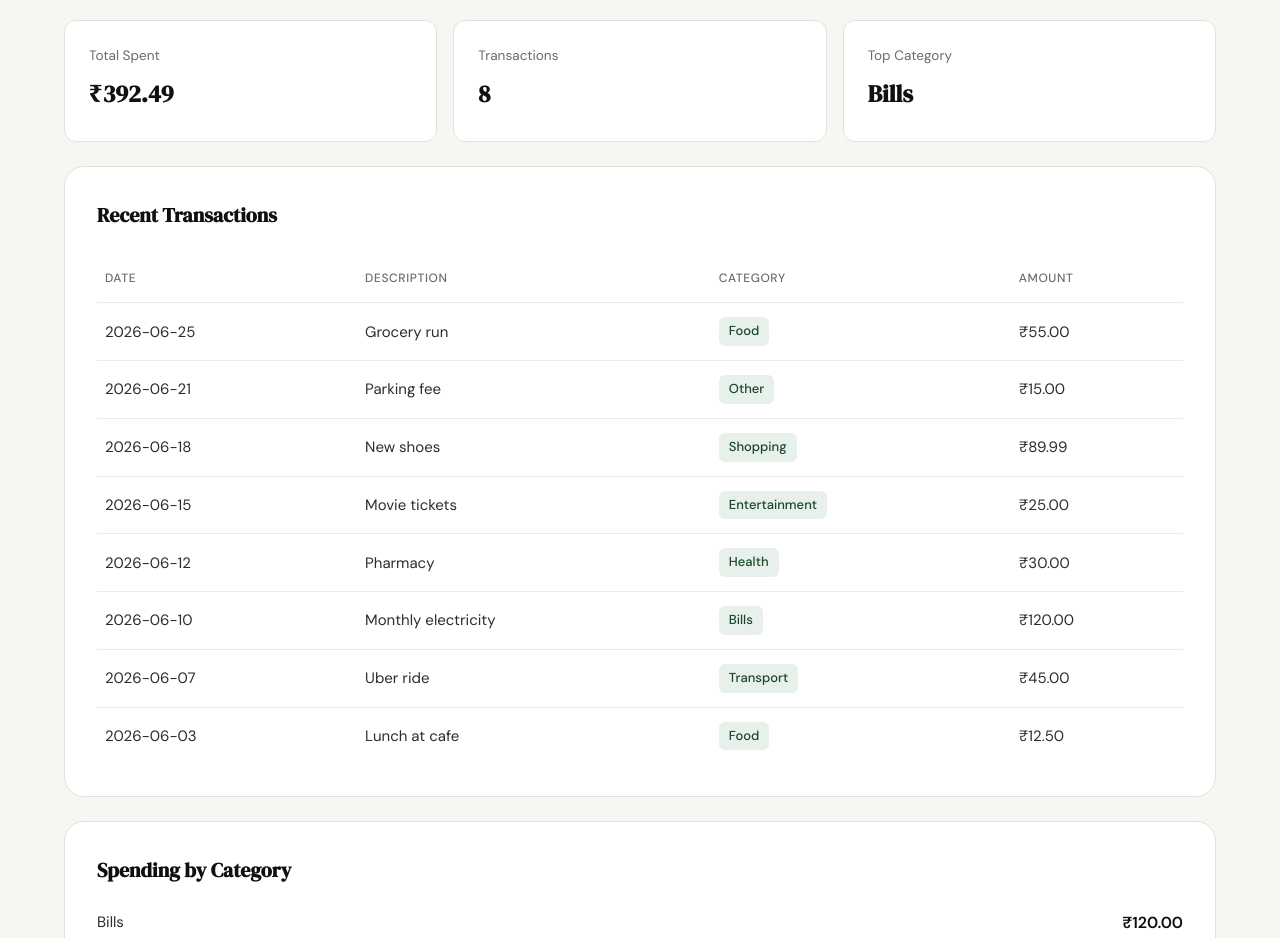
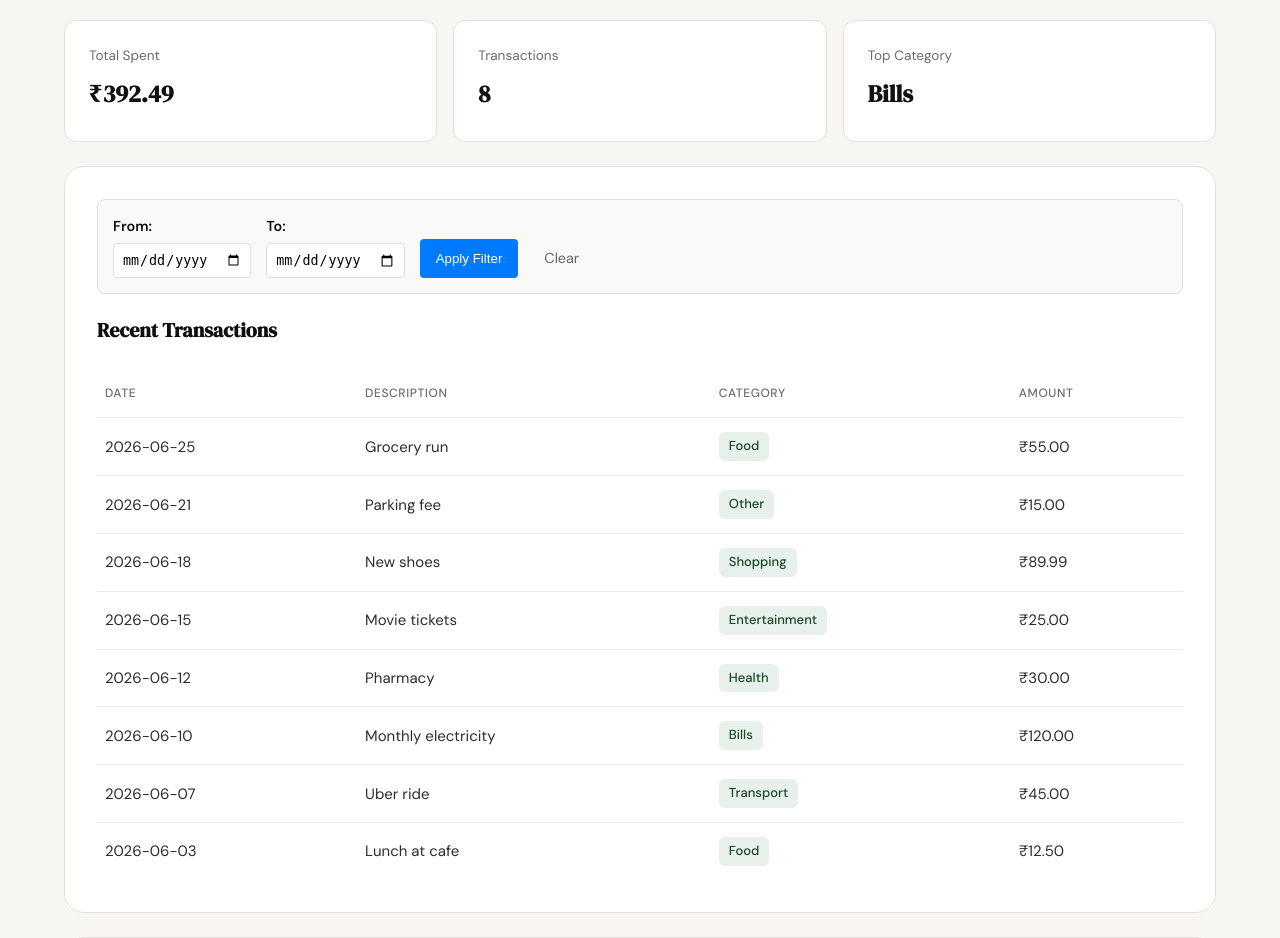
Before and after one commit to ShineAkash/spendly, a Flask app: page /profile in a window 1280 px wide. Shown: the part 280-1218 px from the top of the page. Run offline with Flask 3, Linux system fonts and the light colour scheme; a user stored in the database is signed in; data comes from the database, SQL or seed files in the repository.

Commit message:
add date filter to profile page

```diff
--- a/app.py
+++ b/app.py
@@ -159,40 +159,71 @@ def logout():
 def profile():
     db = get_db()
 
+    # Date filtering logic
+    start_date = request.args.get("start_date")
+    end_date = request.args.get("end_date")
+
+    valid_start = None
+    valid_end = None
+
+    if start_date:
+        try:
+            datetime.strptime(start_date, "%Y-%m-%d")
+            valid_start = start_date
+        except ValueError:
+            pass
+
+    if end_date:
+        try:
+            datetime.strptime(end_date, "%Y-%m-%d")
+            valid_end = end_date
+        except ValueError:
+            pass
+
+    def get_filter_clause(base_query):
+        params = [current_user.id]
+        query = f"{base_query} WHERE user_id = ?"
+        if valid_start:
+            query += " AND date >= ?"
+            params.append(valid_start)
+        if valid_end:
+            query += " AND date <= ?"
+            params.append(valid_end)
+        return query, params
+
     # User info
     cur = db.execute("SELECT created_at FROM users WHERE id = ?", (current_user.id,))
     row = cur.fetchone()
     member_since = datetime.strptime(row["created_at"], "%Y-%m-%d %H:%M:%S").strftime("%B %Y")
 
     # Transactions (ordered by date desc, limit 10)
-    cur = db.execute(
-        "SELECT date, description, category, amount FROM expenses WHERE user_id = ? ORDER BY date DESC LIMIT 10",
-        (current_user.id,)
-    )
+    base_tx_query = "SELECT date, description, category, amount FROM expenses"
+    tx_query, tx_params = get_filter_clause(base_tx_query)
+    tx_query += " ORDER BY date DESC LIMIT 10"
+    cur = db.execute(tx_query, tx_params)
     transactions = [dict(row) for row in cur.fetchall()]
 
     # Stats — total_spent and transaction_count
-    cur = db.execute(
-        "SELECT SUM(amount) as total, COUNT(*) as count FROM expenses WHERE user_id = ?",
-        (current_user.id,)
-    )
+    base_stats_query = "SELECT SUM(amount) as total, COUNT(*) as count FROM expenses"
+    stats_query, stats_params = get_filter_clause(base_stats_query)
+    cur = db.execute(stats_query, stats_params)
     stats_row = cur.fetchone()
     total_spent = stats_row["total"] or 0
     transaction_count = stats_row["count"] or 0
 
     # Top category
-    cur = db.execute(
-        "SELECT category, SUM(amount) as total FROM expenses WHERE user_id = ? GROUP BY category ORDER BY total DESC LIMIT 1",
-        (current_user.id,)
-    )
+    base_top_query = "SELECT category, SUM(amount) as total FROM expenses"
+    top_query, top_params = get_filter_clause(base_top_query)
+    top_query += " GROUP BY category ORDER BY total DESC LIMIT 1"
+    cur = db.execute(top_query, top_params)
     top_row = cur.fetchone()
     top_category = top_row["category"] if top_row else "None"
 
     # Category breakdown with percentages
-    cur = db.execute(
-        "SELECT category, SUM(amount) as total FROM expenses WHERE user_id = ? GROUP BY category ORDER BY total DESC",
-        (current_user.id,)
-    )
+    base_breakdown_query = "SELECT category, SUM(amount) as total FROM expenses"
+    breakdown_query, breakdown_params = get_filter_clause(base_breakdown_query)
+    breakdown_query += " GROUP BY category ORDER BY total DESC"
+    cur = db.execute(breakdown_query, breakdown_params)
     category_rows = cur.fetchall()
     grand_total = sum(r["total"] for r in category_rows) or 1
     categories = [
--- a/templates/profile.html
+++ b/templates/profile.html
@@ -30,6 +30,22 @@
     </div>
 
     <div class="section">
+        <div class="filter-section" style="margin-bottom: 20px; padding: 15px; background: var(--bg-secondary, #f9f9f9); border-radius: 8px; border: 1px solid var(--border-color, #ddd);">
+            <form method="GET" action="{{ url_for('profile') }}" class="filter-form" style="display: flex; gap: 15px; align-items: flex-end; flex-wrap: wrap;">
+                <div class="filter-group" style="display: flex; flex-direction: column; gap: 5px;">
+                    <label for="start_date" style="font-size: 0.9rem; font-weight: bold;">From:</label>
+                    <input type="date" id="start_date" name="start_date" value="{{ request.args.get('start_date', '') }}" style="padding: 8px; border-radius: 4px; border: 1px solid var(--border-color, #ddd);">
+                </div>
+                <div class="filter-group" style="display: flex; flex-direction: column; gap: 5px;">
+                    <label for="end_date" style="font-size: 0.9rem; font-weight: bold;">To:</label>
+                    <input type="date" id="end_date" name="end_date" value="{{ request.args.get('end_date', '') }}" style="padding: 8px; border-radius: 4px; border: 1px solid var(--border-color, #ddd);">
+                </div>
+                <div class="filter-actions" style="display: flex; gap: 10px;">
+                    <button type="submit" class="btn-filter" style="padding: 8px 16px; background: var(--primary-color, #007bff); color: white; border: none; border-radius: 4px; cursor: pointer;">Apply Filter</button>
+                    <a href="{{ url_for('profile') }}" class="btn-clear" style="padding: 8px 16px; color: var(--text-muted, #666); text-decoration: none; font-size: 0.9rem; align-self: center;">Clear</a>
+                </div>
+            </form>
+        </div>
         <h2 class="section-title">Recent Transactions</h2>
         <table class="trans-table">
             <thead>
```
Also changed, not shown: tests/profile/conftest.py (added, +30 -0 lines), tests/profile/test_06-data-filter-profile-page.py (added, +135 -0 lines), .claude/specs/06-date-filter-profile-page.md (added).
